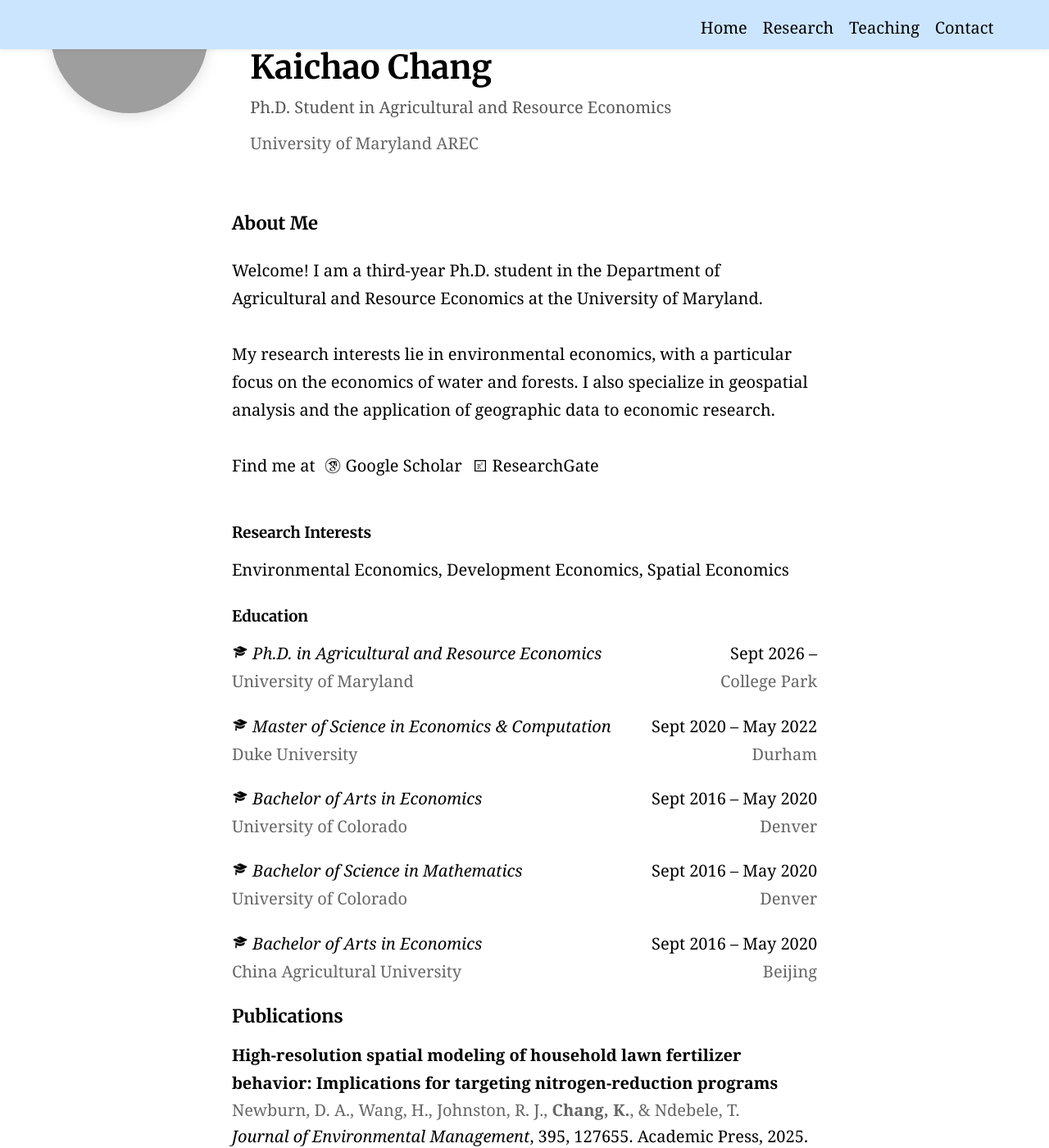
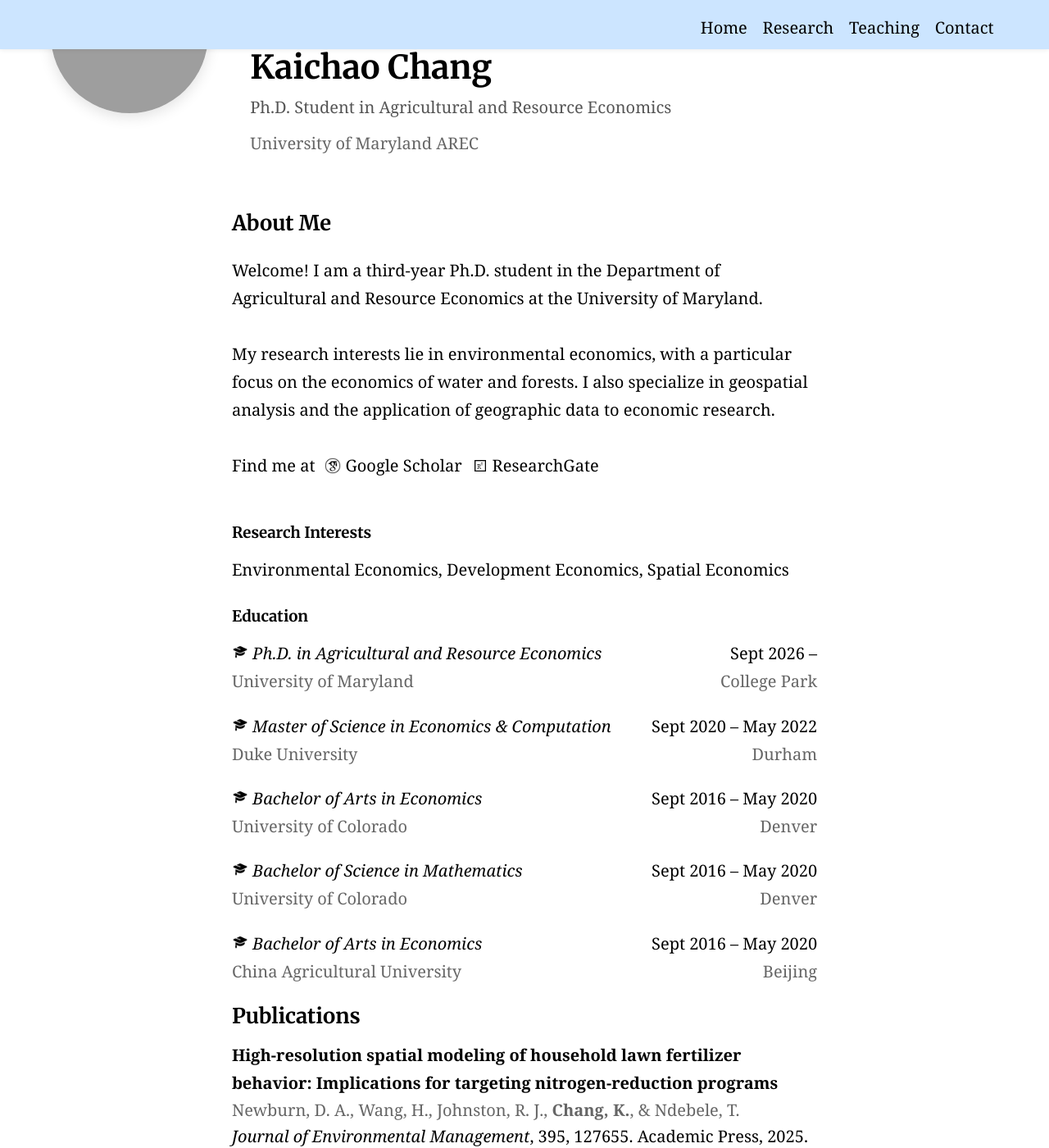
Before and after one commit to KaichaoChang/KaichaoChang.github.io, a Jekyll site: the page built from index.md, in a window 1280 px wide and 1400 px high, scrolled down 208 px. Shown: the whole window at 82% size. Built offline with Jekyll 4.4.1, drawn with Linux system fonts in a browser that asks for light colours; grey boxes are pictures that could not be loaded.

Commit message:
Set section (h2) font size to 1.5rem
Co-Authored-By: Claude Sonnet 4.6 <noreply@anthropic.com>

```diff
--- a/_includes/site-styles.html
+++ b/_includes/site-styles.html
@@ -228,7 +228,7 @@
   }
 
   .typeset h2 {
-    font-size: 1.3rem !important;
+    font-size: 1.5rem !important;
   }
 
   .typeset h3 {
```
